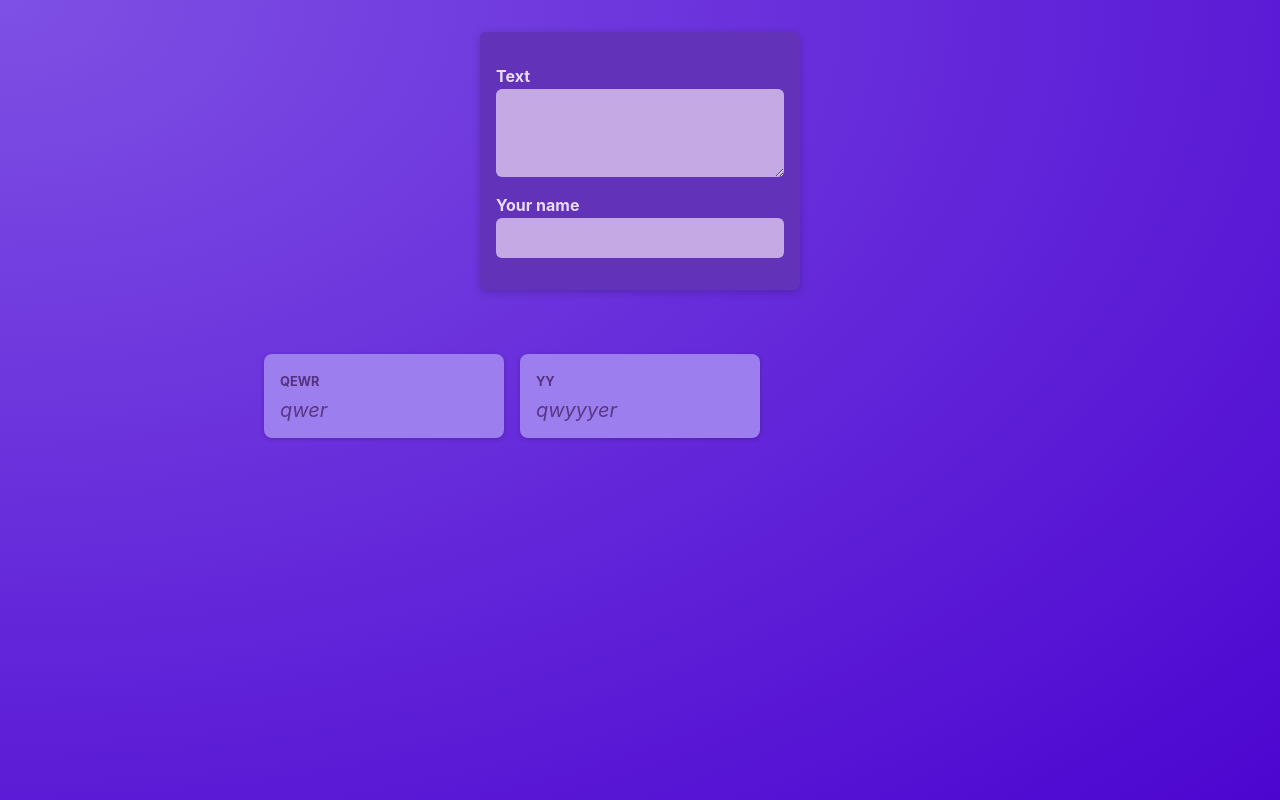
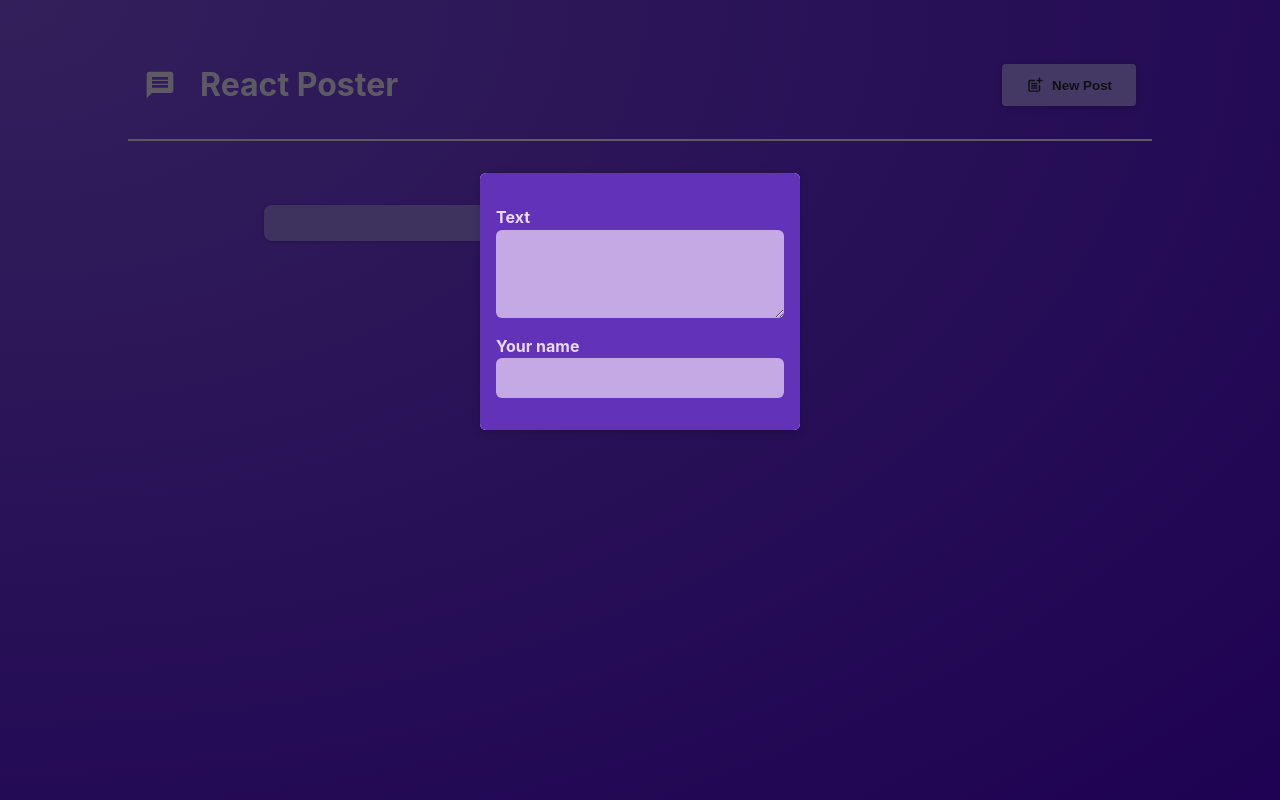
Before and after one commit to AllePiski/ReactCalcProject.github.io, a React (Vite) app: page / in a window 1280 px wide. Built offline with nearby package versions, Linux system fonts and the light colour scheme.

Commit message:
added mainheader and modal for the form

```diff
--- a/package.json
+++ b/package.json
@@ -10,7 +10,8 @@
   },
   "dependencies": {
     "react": "^18.2.0",
-    "react-dom": "^18.2.0"
+    "react-dom": "^18.2.0",
+    "react-icons": "^5.4.0"
   },
   "devDependencies": {
     "@types/react": "^18.0.17",
--- a/src/App.jsx
+++ b/src/App.jsx
@@ -1,10 +1,14 @@
 import PostList from "./components/PostList";
+import MainHeader from "./components/MainHeader";
 
 function App() {
   return (
-    <main>
-      <PostList />
-    </main>
+    <>
+      <MainHeader />
+      <main>
+        <PostList />
+      </main>
+    </>
   );
 }
 
--- /dev/null
+++ b/src/components/MainHeader.jsx
@@ -0,0 +1,22 @@
+import { MdPostAdd, MdMessage } from "react-icons/md";
+
+import classes from "./MainHeader.module.css";
+
+function MainHeader({ onCreatePost }) {
+  return (
+    <header className={classes.header}>
+      <h1 className={classes.logo}>
+        <MdMessage />
+        React Poster
+      </h1>
+      <p>
+        <button className={classes.button} onClick={onCreatePost}>
+          <MdPostAdd size={18} />
+          New Post
+        </button>
+      </p>
+    </header>
+  );
+}
+
+export default MainHeader;
--- /dev/null
+++ b/src/components/MainHeader.module.css
@@ -0,0 +1,36 @@
+.header {
+  /* padding: 2rem 10%; */
+  margin: 2rem 10%;
+  padding: 1rem;
+  text-align: center;
+  display: flex;
+  justify-content: space-between;
+  align-items: center;
+  border-bottom: 2px solid #ece1fa;
+}
+
+.logo {
+  font-size: 2rem;
+  display: flex;
+  gap: 1.5rem;
+  align-items: center;
+  color: #ece1fa;
+}
+
+.button {
+  display: inline-flex;
+  align-items: center;
+  gap: 0.5rem;
+  padding: 0.75rem 1.5rem;
+  background-color: #a990fb;
+  color: #2a2630;
+  border: none;
+  border-radius: 4px;
+  box-shadow: 0 2px 8px rgba(0, 0, 0, 0.2);
+  cursor: pointer;
+  font-weight: bold;
+}
+
+.button:hover {
+  background-color: #8c6cf7;
+}
--- /dev/null
+++ b/src/components/Modal.jsx
@@ -0,0 +1,12 @@
+import classes from "./Modal.module.css";
+
+export default function Modal({ children, onClose }) {
+  return (
+    <>
+      <div className={classes.backdrop} onClick={onClose} />
+      <dialog open className={classes.modal}>
+        {children}
+      </dialog>
+    </>
+  );
+}
--- /dev/null
+++ b/src/components/Modal.module.css
@@ -0,0 +1,18 @@
+.backdrop {
+  position: fixed;
+  top: 0;
+  left: 0;
+  width: 100%;
+  height: 100vh;
+  background-color: rgba(0, 0, 0, 0.6);
+  z-index: 1;
+}
+
+.modal {
+  border: none;
+  border-radius: 6px;
+  box-shadow: 0 2px 8px rgba(0, 0, 0, 0.2);
+  padding: 0;
+  overflow: hidden;
+  z-index: 1;
+}
--- a/src/components/NewPost.jsx
+++ b/src/components/NewPost.jsx
@@ -1,23 +1,15 @@
 import classes from "./newPost.module.css";
-import { useState } from "react";
 
-export default function NewPost() {
-  const [enteredBody, setEnteredBody] = useState("");
-
-  const changeBodyHeader = (event) => {
-    setEnteredBody(event.target.value);
-  };
-
+export default function NewPost(props) {
   return (
     <form className={classes.form}>
       <p>
         <label htmlFor="body">Text</label>
-        <textarea id="body" required rows={3} onChange={changeBodyHeader} />
+        <textarea id="body" required rows={3} onChange={props.onBodyChange} />
       </p>
-      <p>{enteredBody}</p>
       <p>
         <label htmlFor="name">Your name</label>
-        <input type="text" id="name" required />
+        <input type="text" id="name" required onChange={props.onAuthorChange} />
       </p>
     </form>
   );
--- a/src/components/NewPost.module.css
+++ b/src/components/NewPost.module.css
@@ -2,9 +2,6 @@
   background-color: #6233b9;
   padding: 1rem;
   width: 20rem;
-  margin: 2rem auto;
-  border-radius: 6px;
-  box-shadow: 0 2px 8px rgba(0, 0, 0, 0.2);
 }
 
 .form label {
--- a/src/components/PostList.jsx
+++ b/src/components/PostList.jsx
@@ -1,14 +1,39 @@
 import Post from "./Post";
 import classes from "./Post.module.css";
 import NewPost from "./NewPost";
+import Modal from "./Modal";
+import { useState } from "react";
 
 export default function PostList() {
+  const [enteredBody, setEnteredBody] = useState("");
+  const [enteredAuthor, setEnteredAuthor] = useState("");
+  const [isModalVisible, setIsModalVisible] = useState(true);
+
+  const bodyChangeHandler = (event) => {
+    setEnteredBody(event.target.value);
+  };
+
+  const AuthorChangeHandler = (event) => {
+    setEnteredAuthor(event.target.value);
+  };
+
+  const hideModalHandler = () => {
+    setIsModalVisible(false);
+  };
+
   return (
     <>
-      <NewPost />
+      {isModalVisible && (
+        <Modal onClose={hideModalHandler}>
+          <NewPost
+            onBodyChange={bodyChangeHandler}
+            onAuthorChange={AuthorChangeHandler}
+          />
+        </Modal>
+      )}
+
       <ul className={classes.posts}>
-        <Post author={"qewr"} body={"qwer"} />
-        <Post author={"yy"} body={"qwyyyer"} />
+        <Post author={enteredAuthor} body={enteredBody} />
       </ul>
     </>
   );
```
Also changed, not shown: 1 other file (tests, documents, lock files or other folders).
